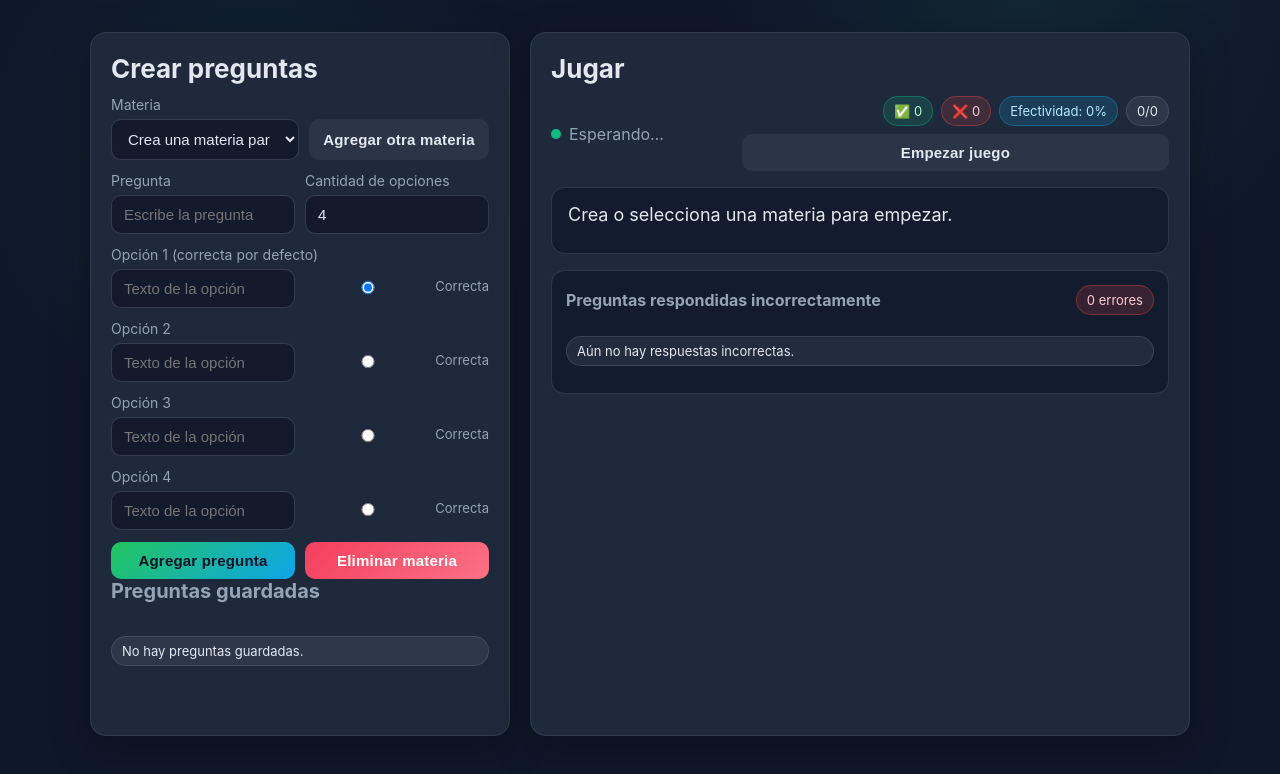
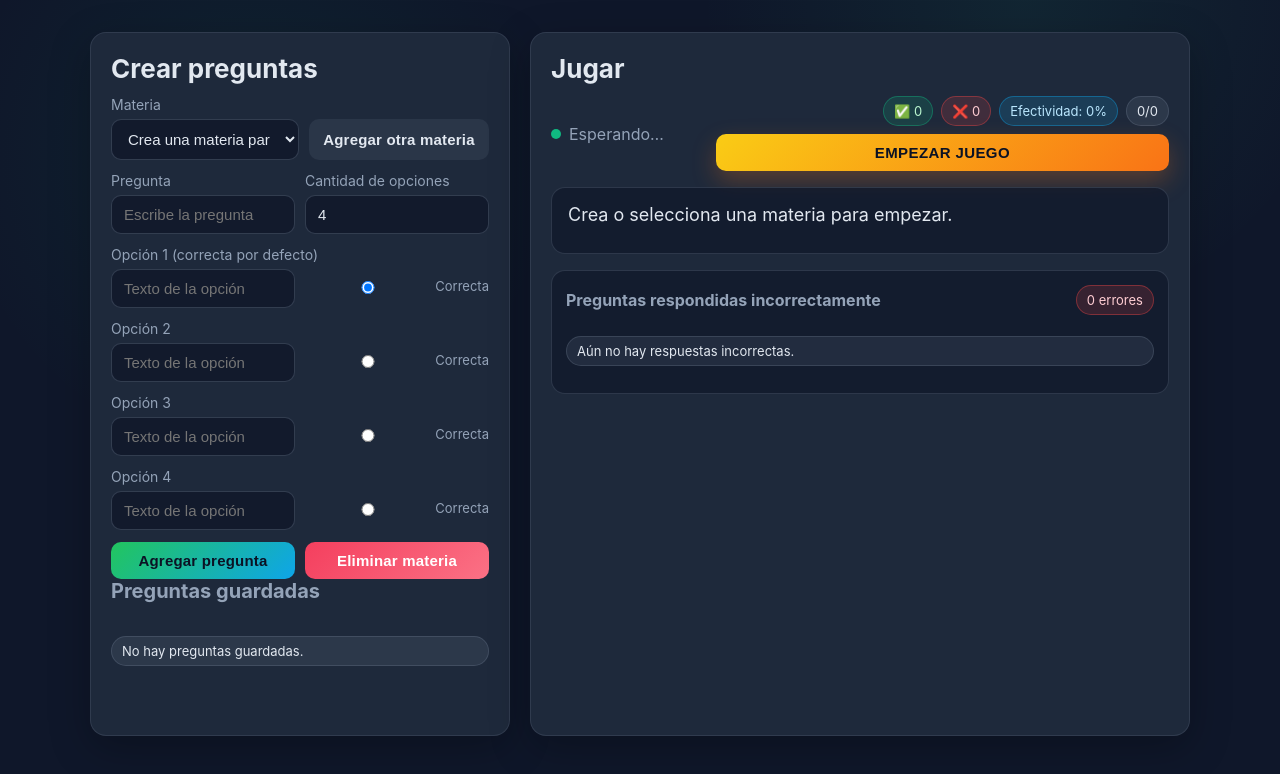
Before and after one commit to Diegoestropini/opcionmulitple-examen, a plain HTML site: page index.html in a window 1280 px wide. Drawn offline with Linux system fonts and the light colour scheme.

Commit message:
Improve start button styling

```diff
--- a/index.html
+++ b/index.html
@@ -64,6 +64,16 @@
       font-weight: 700;
       letter-spacing: 0.2px;
       transition: transform 0.08s ease, box-shadow 0.08s ease;
+    }
+    #startBtn {
+      background: linear-gradient(135deg, #facc15, #f97316);
+      color: #0b1224;
+      box-shadow: 0 10px 25px rgba(249,115,22,0.28);
+      text-transform: uppercase;
+      letter-spacing: 0.4px;
+    }
+    #startBtn:hover {
+      box-shadow: 0 12px 32px rgba(250,204,21,0.35);
     }
     button:hover { transform: translateY(-1px); box-shadow: 0 8px 20px rgba(14,165,233,0.25); }
     button:active { transform: translateY(0); }
```
